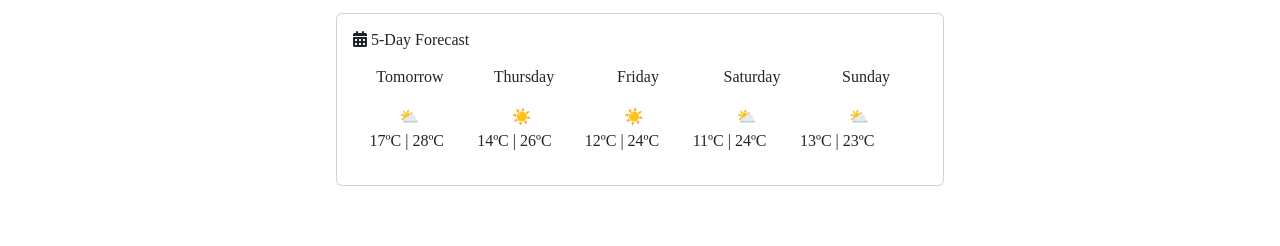
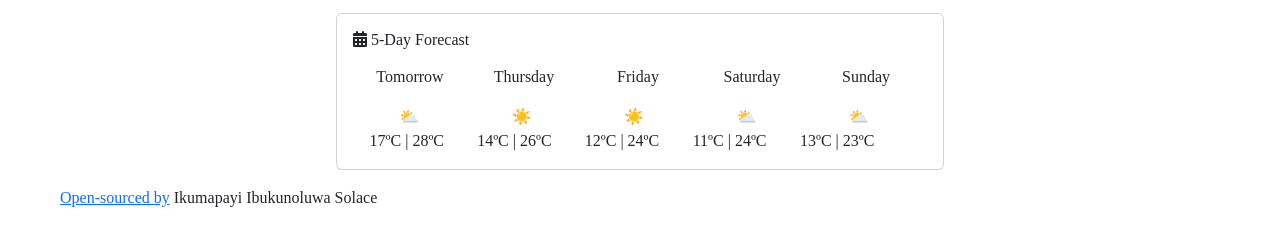
Before and after one commit to solacce/first-project, a plain HTML site: page index.html in a window 1280 px wide. Shown: the part 422-668 px from the top of the page. Drawn offline with nearby package versions, Linux system fonts and the light colour scheme; no server answers.

Commit message:
Added Git hub link

```diff
--- a/index.html
+++ b/index.html
@@ -69,12 +69,18 @@
                 </div>
           </div>
         </div>
+        </div>
+        </div>
+        </div>
       </p>
+            <div class="github"><a href="https://github.com/solacce/first-project">Open-sourced by</a> Ikumapayi Ibukunoluwa Solace</div>
+
     <script
       src="https://cdn.jsdelivr.net/npm/bootstrap@5.2.0/dist/js/bootstrap.bundle.min.js"
       integrity="sha384-A3rJD856KowSb7dwlZdYEkO39Gagi7vIsF0jrRAoQmDKKtQBHUuLZ9AsSv4jD4Xa"
       crossorigin="anonymous"
       ></script>
+
       <script src="index.js"></script>
   </body>
 </html>
--- a/styles.css
+++ b/styles.css
@@ -66,3 +66,7 @@ h6 {
 li {
   list-style: none;
 }
+.github {
+  margin-left: 60px;
+  font-family: "Times New Roman", Times, serif;
+}
```
